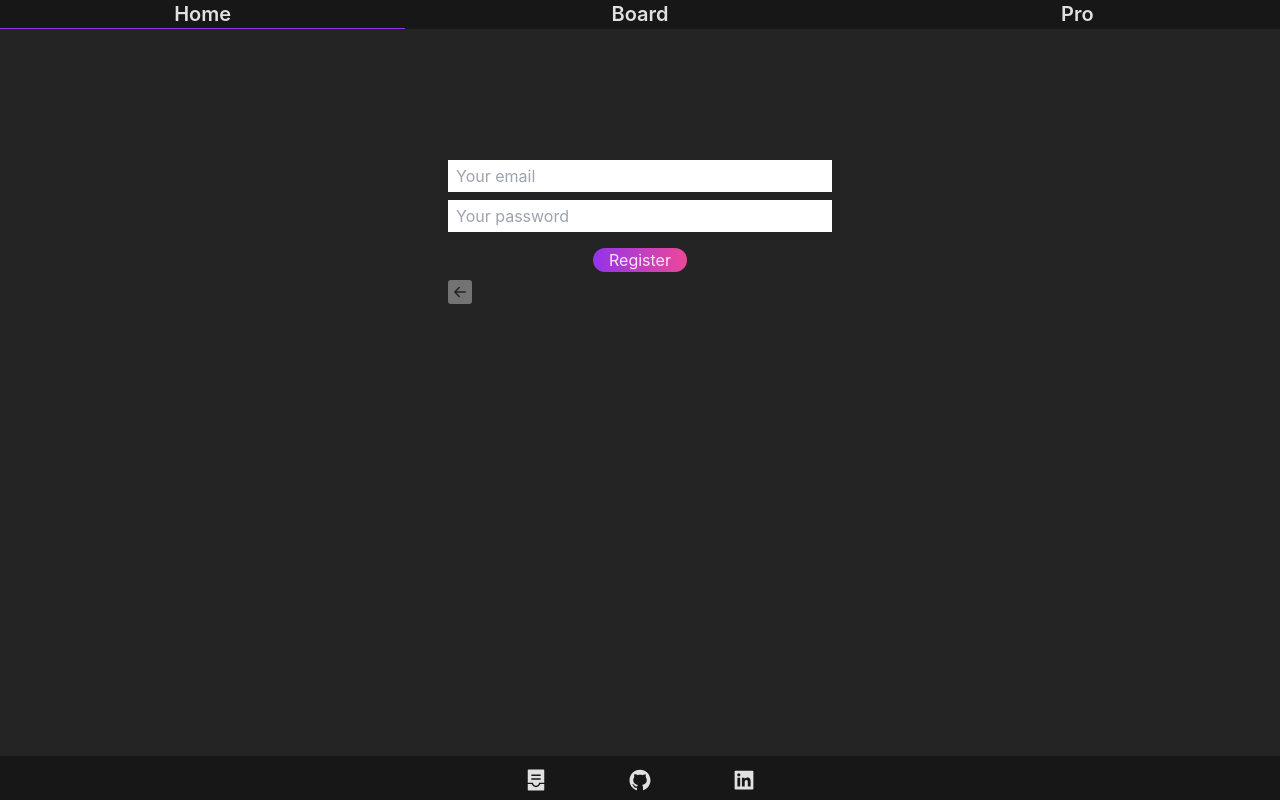
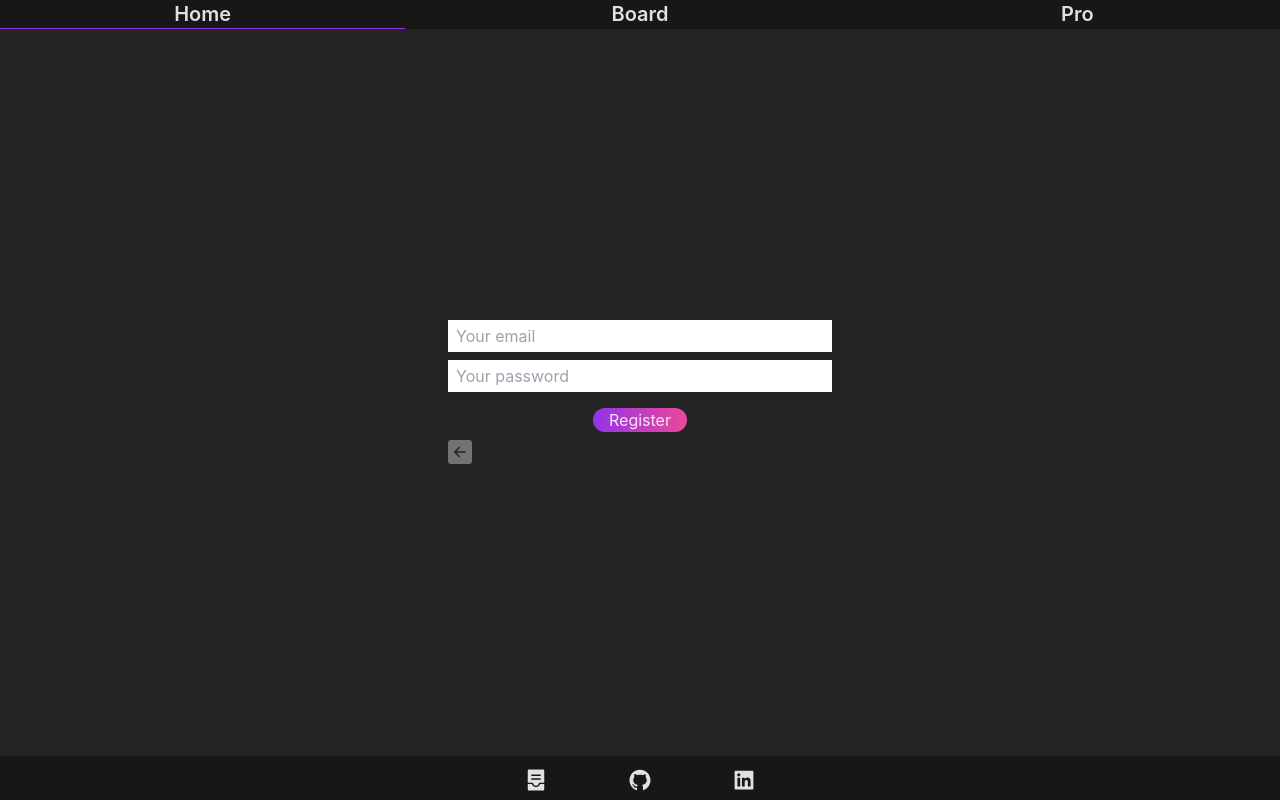
Before and after one commit to AroonSalotra/to-do-drag-n-drop, a React (Vite) app: page / in a window 1280 px wide. Both pictures are taken after a click on the button "Register". Built offline with nearby package versions, Linux system fonts and the light colour scheme; no server answers.

Commit message:
moved login form to middle of screen & add feedback for login & register buttons

```diff
--- a/src/components/AccountForm.jsx
+++ b/src/components/AccountForm.jsx
@@ -52,7 +52,7 @@ const AccountForm = ({ formType, setShowBtns, setFormDisplay }) => {
 
     return (
         <>
-            <fieldset className="flex flex-col gap-2 mt-[10vh] w-full m-auto sm:w-96">
+            <fieldset className="flex flex-col gap-2 w-full m-auto sm:w-96">
 
                 <input type="email"
                     name="useremail"
@@ -78,13 +78,13 @@ const AccountForm = ({ formType, setShowBtns, setFormDisplay }) => {
 
                 {formType === "Register" ?
                     <button onClick={handleRegister}
-                        className="bg-gradient-to-r from-purple-600 to-pink-500 w-fit px-4 mx-auto rounded-xl"
+                        className="bg-gradient-to-r from-purple-600 to-pink-500 w-fit px-4 mx-auto rounded-xl hover:scale-105 active:scale-95"
                     >
                         {formType ? formType : "add a formType prop"}
                     </button>
                     :
                     <button onClick={handleLogIn}
-                        className="bg-gradient-to-r from-purple-600 to-pink-500 w-fit px-4 mx-auto rounded-xl"
+                        className="bg-gradient-to-r from-purple-600 to-pink-500 w-fit px-4 mx-auto rounded-xl hover:scale-105 active:scale-95"
                     >
                         {formType ? formType : "add a formType prop"}
                     </button>}
--- a/src/components/RegisterForm.jsx
+++ b/src/components/RegisterForm.jsx
@@ -23,7 +23,7 @@ const RegisterForm = ({ userId, setUserId }) => {
             <form action=""
                 onSubmit={(e) => e.preventDefault()}
                 id="login-form"
-                className="bg-neutral-70 flex justify-center items-center my-8">
+                className="bg-neutral-70 flex justify-center items-center my-8 mt-[30vh] sm:mt-[40vh]">
 
                 {userId ? <ViewBoard />
                     :
```
